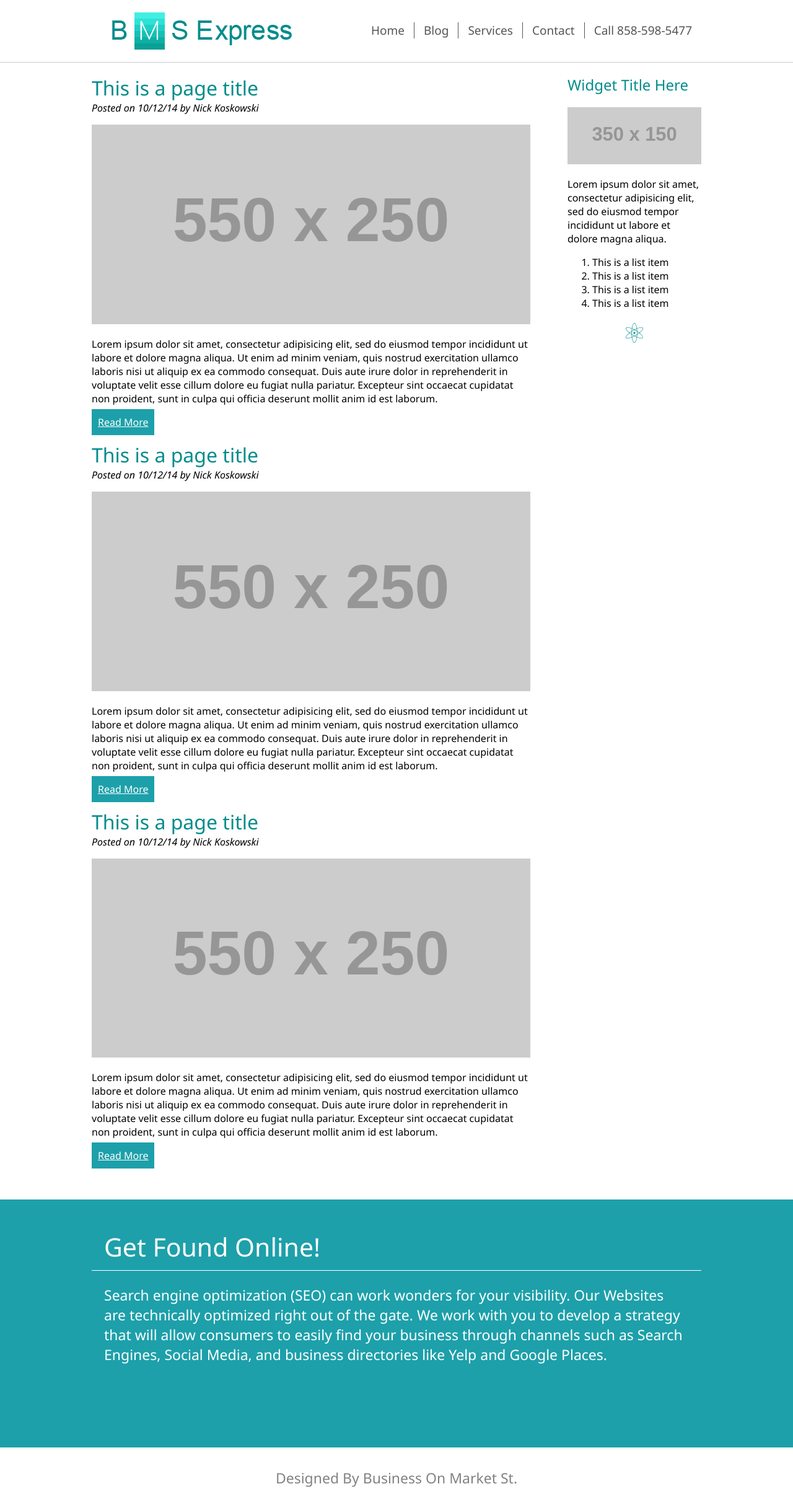
After one commit to nickkos101/Miminal, a PHP site: page /blog.php in a window 1280 px wide. The commit adds this page. Shown: the whole page at 62% size. Run offline with PHP 8.4, Linux system fonts and the light colour scheme; grey boxes labelled with a size stand in for pictures from a placeholder-image service; some libraries are stand-ins or nearby versions.

Commit message:
Changed project over to php files
Added page, contact and blog.

```diff
--- /dev/null
+++ b/blog.php
@@ -0,0 +1,43 @@
+<?php include 'header.php'; ?>
+<div class="content">
+	<div class="container">
+		<div class="content-col">
+			<div class="blog-post">
+				<h1>This is a page title</h1>
+				<p class="meta">Posted on 10/12/14 by Nick Koskowski</p>
+				<img class="featured-image" src="http://placehold.it/550x250">
+				<p>Lorem ipsum dolor sit amet, consectetur adipisicing elit, sed do eiusmod tempor incididunt ut labore et dolore magna aliqua. Ut enim ad minim veniam, quis nostrud exercitation ullamco laboris nisi ut aliquip ex ea commodo consequat. Duis aute irure dolor in reprehenderit in voluptate velit esse cillum dolore eu fugiat nulla pariatur. Excepteur sint occaecat cupidatat non proident, sunt in culpa qui officia deserunt mollit anim id est laborum.</p>
+				<a class="read-more" href="">Read More</a>
+			</div>
+			<div class="blog-post">
+				<h1>This is a page title</h1>
+				<p class="meta">Posted on 10/12/14 by Nick Koskowski</p>
+				<img class="featured-image" src="http://placehold.it/550x250">
+				<p>Lorem ipsum dolor sit amet, consectetur adipisicing elit, sed do eiusmod tempor incididunt ut labore et dolore magna aliqua. Ut enim ad minim veniam, quis nostrud exercitation ullamco laboris nisi ut aliquip ex ea commodo consequat. Duis aute irure dolor in reprehenderit in voluptate velit esse cillum dolore eu fugiat nulla pariatur. Excepteur sint occaecat cupidatat non proident, sunt in culpa qui officia deserunt mollit anim id est laborum.</p>
+				<a class="read-more" href="">Read More</a>
+			</div>
+			<div class="blog-post">
+				<h1>This is a page title</h1>
+				<p class="meta">Posted on 10/12/14 by Nick Koskowski</p>
+				<img class="featured-image" src="http://placehold.it/550x250">
+				<p>Lorem ipsum dolor sit amet, consectetur adipisicing elit, sed do eiusmod tempor incididunt ut labore et dolore magna aliqua. Ut enim ad minim veniam, quis nostrud exercitation ullamco laboris nisi ut aliquip ex ea commodo consequat. Duis aute irure dolor in reprehenderit in voluptate velit esse cillum dolore eu fugiat nulla pariatur. Excepteur sint occaecat cupidatat non proident, sunt in culpa qui officia deserunt mollit anim id est laborum.</p>
+				<a class="read-more" href="">Read More</a>
+			</div>
+		</div>
+		<div class="sidebar">
+			<h2>Widget Title Here</h2>
+			<img class="featured-image" src="http://placehold.it/350x150">
+			<p>Lorem ipsum dolor sit amet, consectetur adipisicing elit, sed do eiusmod	tempor incididunt ut labore et dolore magna aliqua.</p>
+			<ol>
+				<li>This is a list item</li>
+				<li>This is a list item</li>
+				<li>This is a list item</li>
+				<li>This is a list item</li>
+			</ol>
+			<hr/>
+		</div>
+	</div>
+</div>
+<?php include 'footer.php'; ?>
+</body>
+</html>
--- /dev/null
+++ b/footer.php
@@ -0,0 +1,15 @@
+<div class="footer">
+	<div class="tablature-content">
+		<div class="tab-bank">
+			<div class="tab ultralight show">
+				<div class="container">
+					<h1>Get Found Online!</h1>
+					<p>Search engine optimization (SEO) can work wonders for your visibility. Our Websites are technically optimized right out of the gate. We work with you to develop a strategy that will allow consumers to easily find your business through channels such as Search Engines, Social Media, and business directories like Yelp and Google Places.</p>
+				</div>
+			</div>
+		</div>
+	</div>
+	<div class="center-content">
+		<p>Designed By Business On Market St.</p>
+	</div>
+</div>
--- /dev/null
+++ b/header.php
@@ -0,0 +1,30 @@
+<!DOCTYPE html>
+<html>
+<head>
+	<title>Minimal Theme - Responsive</title>
+	<link rel="stylesheet" type="text/css" href="normalize.css">
+	<link rel="stylesheet" type="text/css" href="style.css">
+	<script src="http://ajax.googleapis.com/ajax/libs/jquery/1.10.2/jquery.min.js"></script>
+	<script type="text/javascript" src="function.js"></script>
+</head>
+<body>
+	<div class="header">
+		<div class="container">
+			<img src="images/logo.png" class="logo" alt="logo">
+			<ul class="navigation">
+				<li><a href="http://businessonmarketst.com">Home</a></li>
+				<li><a href="http://businessonmarketst.com">Blog</a></li>
+				<li><a href="http://businessonmarketst.com">Services</a></li>
+				<li><a href="http://businessonmarketst.com">Contact</a></li>
+				<li>Call  858-598-5477</li>
+			</ul>
+			<div class="mobile-menu">
+				<img src="images/nav-icon.png">
+				<ul>
+					<li><a href="http://businessonmarketst.com">Services</a></li>
+					<li><a href="http://businessonmarketst.com">Services</a></li>
+					<li>Call  858-598-5477</li>
+				</ul>
+			</div>
+		</div>
+	</div>
--- a/style.css
+++ b/style.css
@@ -1,5 +1,45 @@
-h1,h2,h3,h4,h5,h6,p {
+body {
 	font-family: "Segoe UI", Frutiger, "Frutiger Linotype", "Dejavu Sans", "Helvetica Neue", Arial, sans-serif;
+}
+
+h1,h2,h3,h4,h5,h6 {
+	color:#038C8C;
+	font-weight: normal;
+}
+
+img {
+	max-width: 100%;
+	overflow: hidden;
+}
+
+hr {
+	height: 42px;
+	width: 100%;
+	background: transparent;
+	border: none;
+	background-image:url('images/marker.png');
+	background-repeat: no-repeat;
+	background-position: 50%;
+}
+
+textarea {
+	width: 100%;
+	-webkit-box-sizing: border-box;
+	-moz-box-sizing: border-box;
+	box-sizing: border-box;
+	margin-top:10px;
+	margin-bottom: 10px;
+	resize:none;
+	min-height: 180px;
+}
+
+input[type=text], input[type=email], input[type=password] {
+	width: 100%;
+	margin-top:10px;
+	margin-bottom: 10px;
+	-webkit-box-sizing: border-box;
+	-moz-box-sizing: border-box;
+	box-sizing: border-box;
 }
 
 .container {
@@ -7,6 +47,10 @@ h1,h2,h3,h4,h5,h6,p {
 	margin-left:auto;
 	margin-right:auto;
 	min-width: 320px;
+	padding:20px;
+	-webkit-box-sizing: border-box;
+	-moz-box-sizing: border-box;
+	box-sizing: border-box;
 }
 
 .header {
@@ -17,16 +61,15 @@ h1,h2,h3,h4,h5,h6,p {
 	z-index:90000;
 	top:0px;
 	left:0px;
+	border-bottom: 1px solid #ccc;
 }
 
 .logo {
-	padding-top:22px;
 	margin-left:33px;
 }
 
 .navigation {
 	float:right;
-	margin-top:42px;
 }
 
 .navigation li {
@@ -189,6 +232,8 @@ h1,h2,h3,h4,h5,h6,p {
 	float:left;
 	text-align: center;
 	width:100%;
+	margin-top: 10px;
+	margin-bottom: 10px;
 }
 
 .center-content h2 {
@@ -282,6 +327,10 @@ h1,h2,h3,h4,h5,h6,p {
 	padding-right:20px;
 }
 
+.tab.show {
+	display: block;
+}
+
 .tab-bank .tab h1 {
 	font-family: "Segoe UI Light","Segoe WPC","Segoe UI",
 	Helvetica, Arial, "Arial Unicode MS", Sans-Serif;
@@ -290,7 +339,13 @@ h1,h2,h3,h4,h5,h6,p {
 	border-bottom:1px solid #fff;
 	margin-bottom:0px;
 	padding-bottom:10px;
+	color: #fff;
 }
+
+.tab p {
+	color: #fff !important;
+}
+
 
 .footer {
 	float:left;
@@ -301,11 +356,97 @@ h1,h2,h3,h4,h5,h6,p {
 }
 
 .footer p {
-	padding-top:10px;
 	font-family: "Segoe UI Light","Segoe WPC","Segoe UI",
 	Helvetica, Arial, "Arial Unicode MS", Sans-Serif;
 	font-size:23px;
 	color:#828282;
+}
+
+.footer .tab {
+	text-align: left;
+}
+
+/* Page Styles */
+
+.content-col {
+	width: 75%;
+	float: left;
+	-webkit-box-sizing: border-box;
+	-moz-box-sizing: border-box;
+	box-sizing: border-box;
+	padding-right: 30px;
+}
+
+.content-col h1:first-of-type {
+	margin:0px;
+}
+
+.sidebar {
+	width: 25%;
+	float: right;
+	-webkit-box-sizing: border-box;
+	-moz-box-sizing: border-box;
+	box-sizing: border-box;
+	padding-left: 30px;
+}
+
+.sidebar h2:first-of-type {
+	margin-top:0px;
+}
+
+.featured-image {
+	width: 100%;
+}
+
+/* Blog Styles */
+
+.blog-post {
+	margin-top: 20px;
+	margin-bottom:20px;
+}
+
+.blog-post:first-of-type {
+	margin-top: 0px;
+}
+
+.meta {
+	font-style: italic;
+	margin-top: 0px;
+}
+
+.read-more {
+	-webkit-box-sizing: border-box;
+	-moz-box-sizing: border-box;
+	box-sizing: border-box;
+	padding:10px;
+	background-color: #1da0aa;
+	color: #fff;
+}
+
+/* Contact Styles */
+
+.contact-us {
+	font-size: 0;
+}
+
+.contact-us p {
+	width:45%;
+	display: inline-block;
+	vertical-align: top;
+}
+
+.contact-us input[type=text], .contact-us input[type=email], .contact-us textarea {
+	font-size: 16px;
+}
+
+.contact-us p:first-of-type {
+	margin-right:10%;
+}
+
+.contact-us label {
+	font-size: 12px;
+	display: block;
+	clear: both;
 }
 
 /* Responsive Styles */
@@ -401,4 +542,14 @@ h1,h2,h3,h4,h5,h6,p {
 	.moniker {
 		display: none;
 	}
+
+	.content-col {
+		width: 100%;
+		padding:0px;
+	}
+
+	.sidebar {
+		width: 100%;
+		padding:0px;
+	}
 }
```
Also changed, not shown: contact.php (added, +36 -0 lines), index.php (renamed from index.html, +4 -29 lines), page.php (added, +37 -0 lines), images/divider.png (added), images/marker.png (added).
